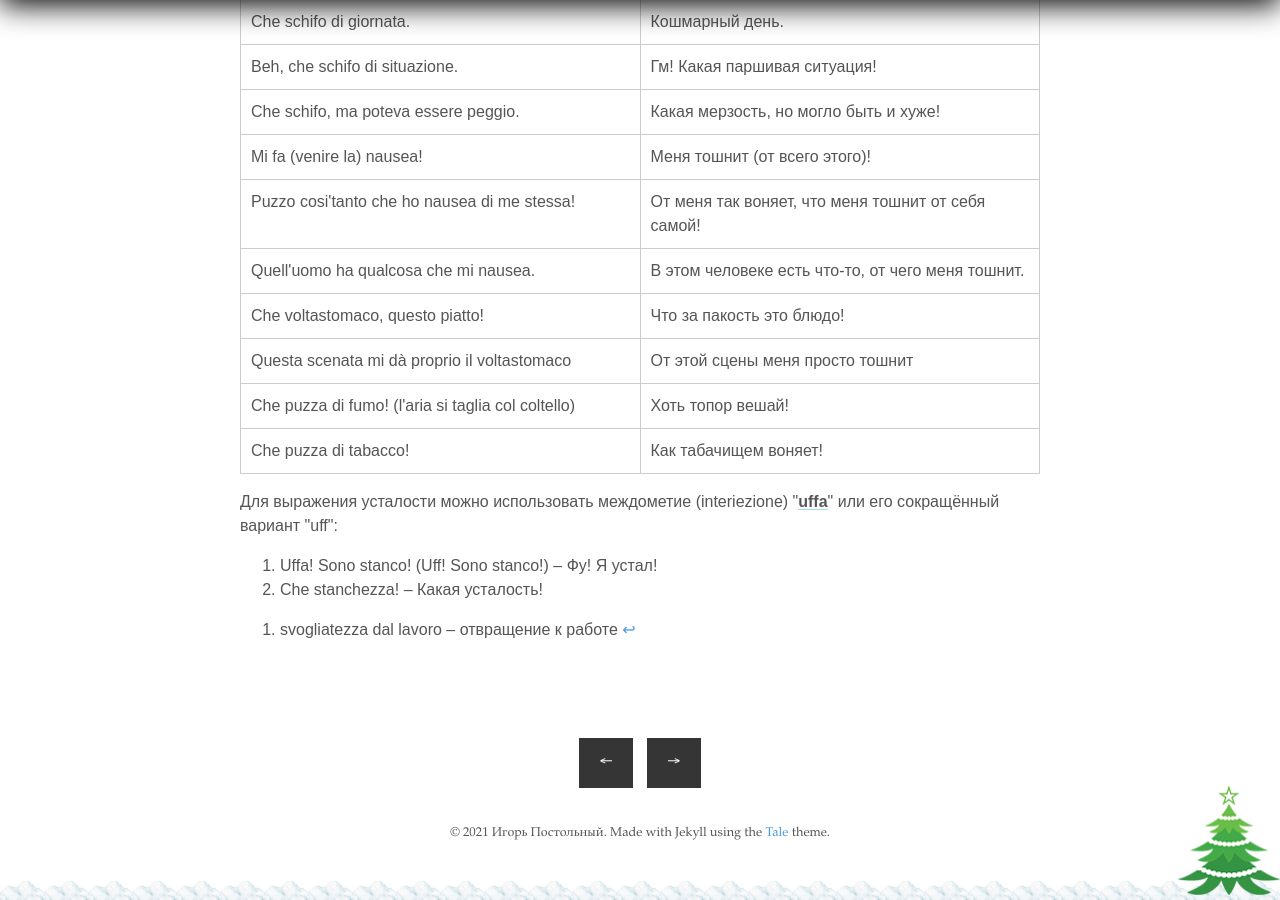
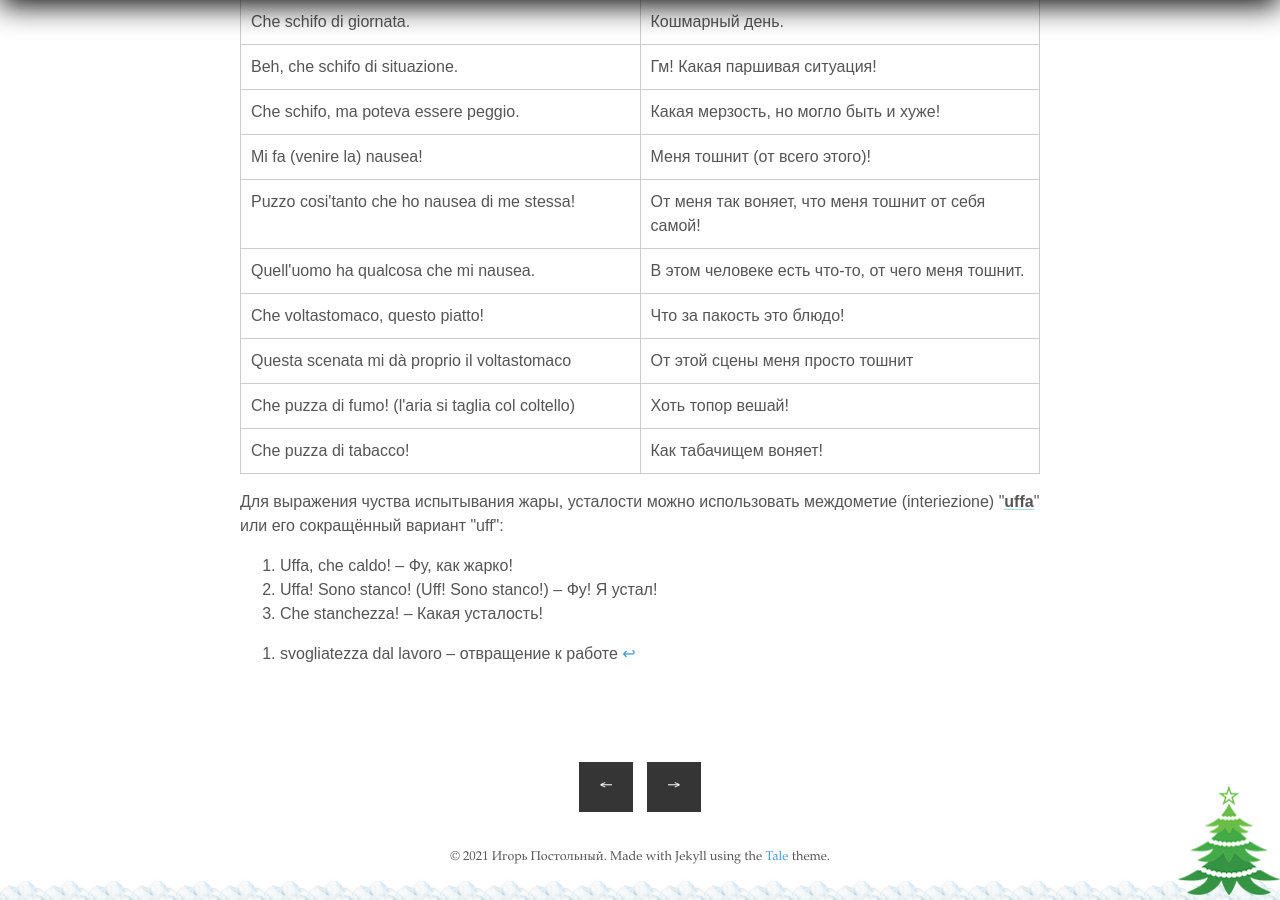
Before and after one commit to postolny/postolny.github.io, a Jekyll site: the page built from _posts/2021-02-05-uff.md, in a window 1280 px wide and 900 px high, scrolled down 1371 px. Built offline with Jekyll 4.4.1, drawn with Linux system fonts in a browser that asks for light colours; nearby versions of some CDN libraries; some of the changed text lies outside the part shown.

Commit message:
Add files via upload

```diff
--- a/_posts/2021-02-05-uff.md
+++ b/_posts/2021-02-05-uff.md
@@ -11,7 +11,7 @@ tags: Frasi
 В русском языке междометие "фу" употребляется при разных обстоятельствах:
 
 1. При чувстве отвращения к чему-либо или кому-либо или если что-то дурно пахнет
-2. От усталости
+2. От усталости, при испытывании, например, жары
 
 В итальянском языке – эти разные чувства нельзя выразить одним междометием. Чувство отвращение можно выразить так:
 
@@ -44,9 +44,10 @@ tags: Frasi
 |Che puzza di fumo! (l'aria si taglia col coltello)|Хоть топор вешай!|
 |Che puzza di tabacco!|Как табачищем воняет!|
 
-Для выражения усталости можно использовать междометие (interiezione) "[uffa]({{ site.baseurl }}/2021-02-05/uffa)" или его сокращённый вариант "uff":
+Для выражения чуства испытывания жары, усталости можно использовать междометие (interiezione) "[uffa]({{ site.baseurl }}/2021-02-05/uffa)" или его сокращённый вариант "uff":
 
-1. Uffa! Sono stanco! (Uff! Sono stanco!) – Фу! Я устал!
-2. Che stanchezza! – Какая усталость!
+1. Uffa, che caldo! – Фу, как жарко!
+2. Uffa! Sono stanco! (Uff! Sono stanco!) – Фу! Я устал!
+3. Che stanchezza! – Какая усталость!
 
 [^1]: svogliatezza dal lavoro – отвращение к работе
```
